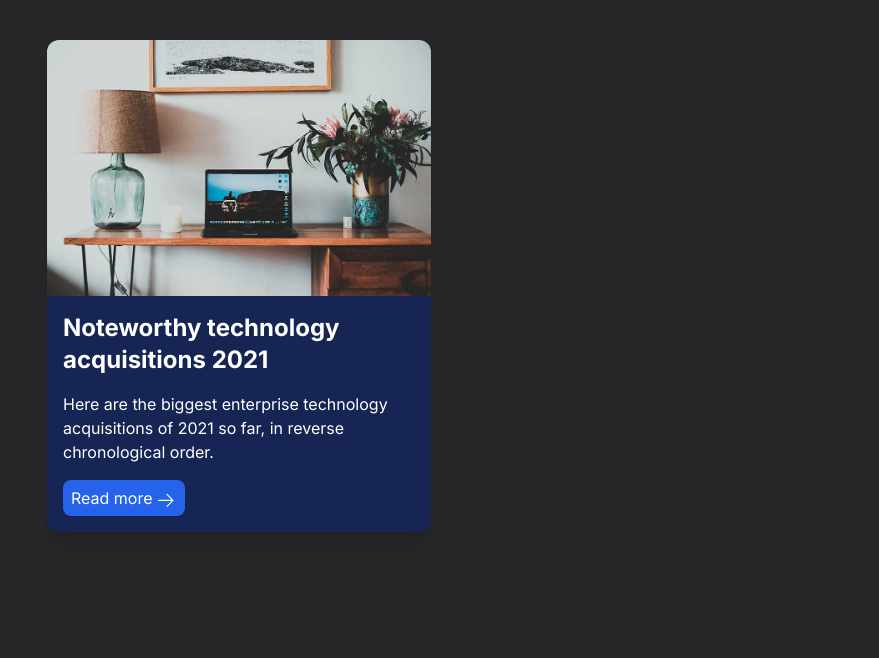
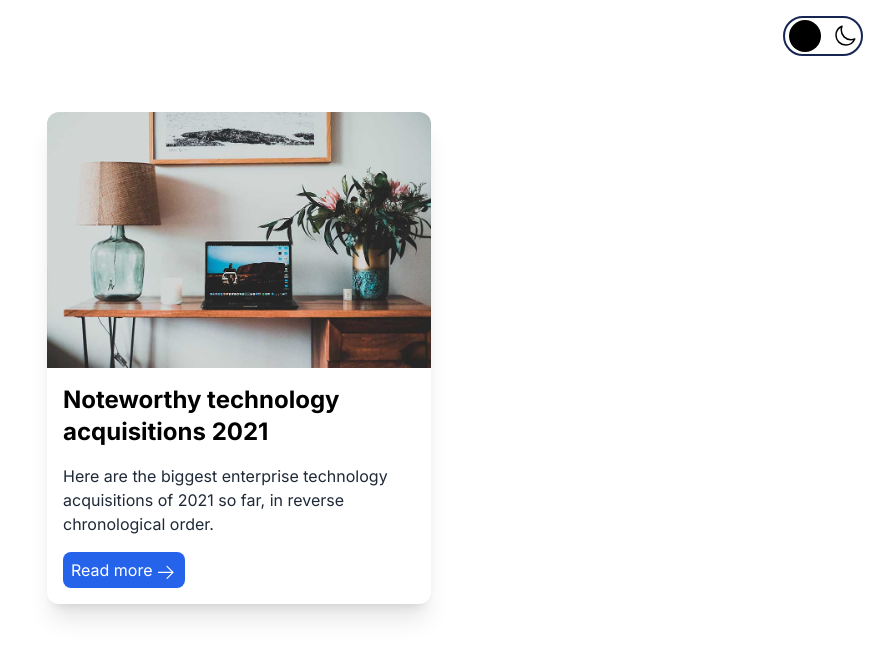
Before and after one commit to Melika-Ka/Dark-Mode-project, a website: page src/files/index.html in a window 1280 px wide. Shown: the whole page, without its empty margins (401-1280 px from the left). Drawn offline with Linux system fonts and the light colour scheme.

Commit message:
add js file about dark mode project with tailwindcss

```diff
--- /dev/null
+++ b/src/files/app.js
@@ -0,0 +1,6 @@
+let changeModeBtn = document.querySelector("#changeMode");
+let html = document.getElementsByTagName("html")[0];
+const changeModeHandler = () => {
+  html.classList.toggle("dark");
+  changeModeBtn.classList.toggle("translate-x-9");
+};
--- a/src/files/index.html
+++ b/src/files/index.html
@@ -1,5 +1,5 @@
 <!DOCTYPE html>
-<html class="dark">
+<html>
   <head>
     <meta charset="UTF-8" />
     <meta name="viewport" content="width=device-width, initial-scale=1.0" />
@@ -10,6 +10,33 @@
     />
   </head>
   <body class="dark:bg-zinc-800">
+    <div class="flex justify-end">
+      <div
+        class="w-20 h-10 bg-white rounded-full m-4 flex justify-between items-center border-2 border-blue-950"
+      >
+        <div
+          id="changeMode"
+          class="w-8 h-8 bg-black rounded-full ml-1 duration-500"
+          onclick="changeModeHandler()"
+        ></div>
+        <div class="mr-1">
+          <svg
+            xmlns="http://www.w3.org/2000/svg"
+            fill="none"
+            viewBox="0 0 24 24"
+            stroke-width="1.5"
+            stroke="currentColor"
+            class="size-6"
+          >
+            <path
+              stroke-linecap="round"
+              stroke-linejoin="round"
+              d="M21.752 15.002A9.72 9.72 0 0 1 18 15.75c-5.385 0-9.75-4.365-9.75-9.75 0-1.33.266-2.597.748-3.752A9.753 9.753 0 0 0 3 11.25C3 16.635 7.365 21 12.75 21a9.753 9.753 0 0 0 9.002-5.998Z"
+            />
+          </svg>
+        </div>
+      </div>
+    </div>
     <div class="flex flex-row justify-center mt-10 pb-2">
       <div
         class="bg-white max-w-96 rounded-xl overflow-hidden shadow-xl dark:bg-blue-950"
@@ -43,4 +70,5 @@
       </div>
     </div>
   </body>
+  <script src="app.js"></script>
 </html>
```
Also changed, not shown: src/output.css.
